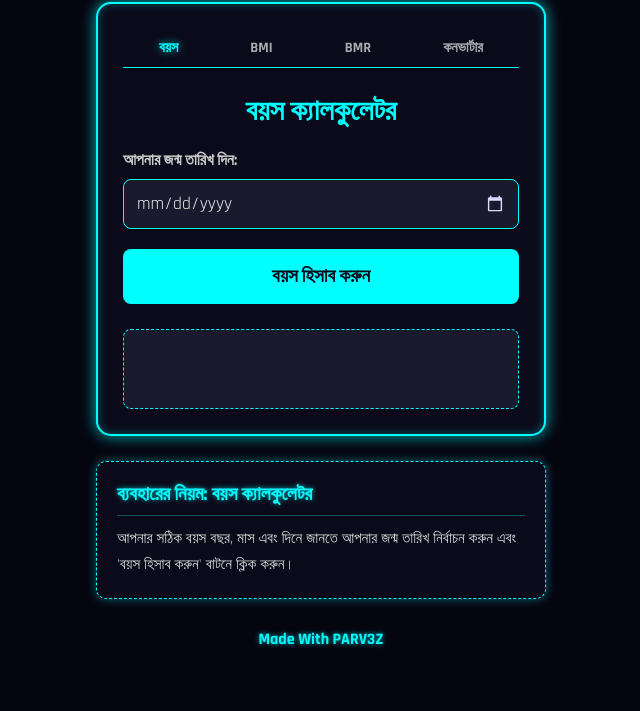
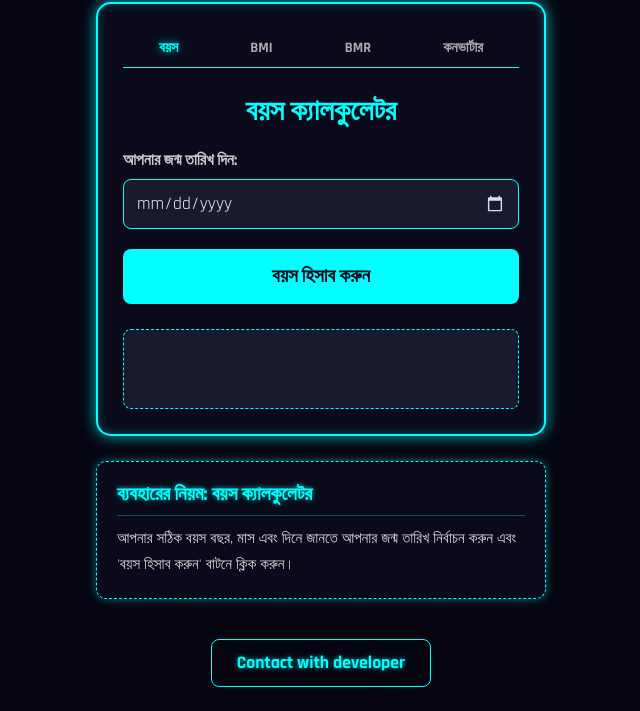
Before and after one commit to parvez292/Multi-Converter, a plain HTML site: page index.html in a window 1280 px wide. Shown: the part 89-800 px from the top of the page, without its empty margins (319-959 px from the left). Drawn offline with Linux system fonts and the light colour scheme.

Commit message:
Add files via upload

```diff
--- a/index.html
+++ b/index.html
@@ -237,14 +237,30 @@
             color: var(--primary-color);
         }
 
-        /* --- ফুটার --- */
+        /* --- ফুটার (নতুন স্টাইল) --- */
         footer {
-            margin-top: 30px;
+            margin-top: 40px; /* স্পেস বাড়ানোর জন্য */
             text-align: center;
+        }
+
+        footer a.contact-link {
+            display: inline-block;
+            padding: 12px 25px;
+            border: 1px solid var(--primary-color);
+            border-radius: 8px;
             color: var(--primary-color);
-            font-size: 1rem;
+            text-decoration: none;
+            font-size: 1.1rem;
             font-weight: 700;
             text-shadow: 0 0 5px var(--shadow-color);
+            transition: all 0.3s ease;
+        }
+
+        footer a.contact-link:hover {
+            background-color: var(--primary-color);
+            color: var(--dark-color);
+            box-shadow: 0 0 15px var(--shadow-color);
+            text-shadow: none;
         }
     </style>
 </head>
@@ -378,7 +394,10 @@
         </div>
     </div>
 
-    <footer>Made With PARV3Z</footer>
+    <!-- পরিবর্তিত ফুটার সেকশন -->
+    <footer>
+        <a href="https://www.facebook.com/parvez.akanda.2025" target="_blank" class="contact-link">Contact with developer</a>
+    </footer>
 
     <script>
         // --- ট্যাব সুইচিং ফাংশন ---
```
